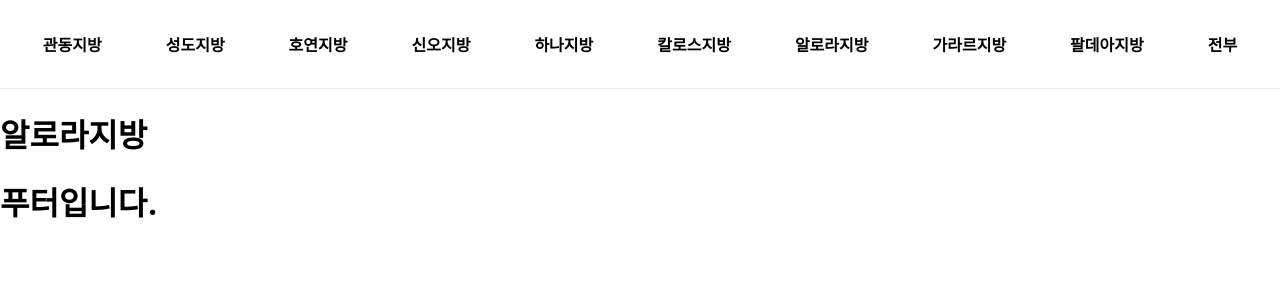
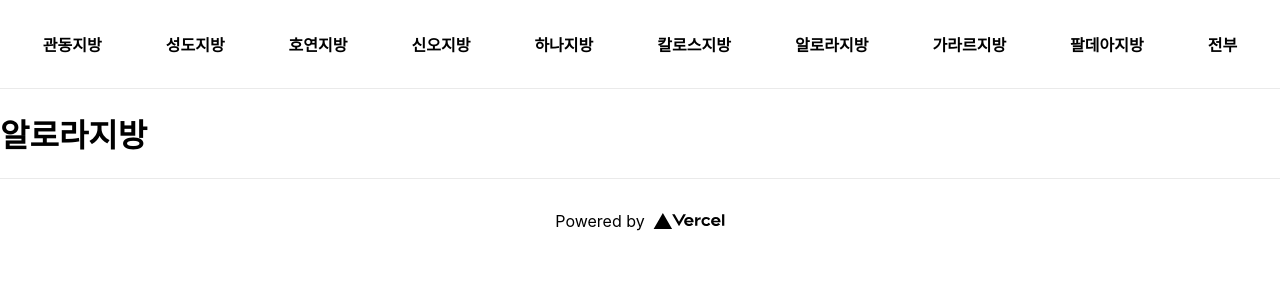
Before and after one commit to BoYeonJang/can-you-say-all-the-pokemon, a Next.js app: page /alola in a window 1280 px wide. Shown: the top 300 px of the page. Built offline with nearby package versions, Linux system fonts and the light colour scheme.

Commit message:
footer 제작

```diff
--- a/components/footer.tsx
+++ b/components/footer.tsx
@@ -1,7 +1,21 @@
+import Image from "next/image";
+import styles from "../styles/Home.module.css";
+
 export default function Footer() {
   return (
     <div>
-      <h1>푸터입니다.</h1>
+      <footer className={styles.footer}>
+        <a
+          href="https://vercel.com?utm_source=create-next-app&utm_medium=default-template&utm_campaign=create-next-app"
+          target="_blank"
+          rel="noopener noreferrer"
+        >
+          Powered by{" "}
+          <span className={styles.logo}>
+            <Image src="/vercel.svg" alt="Vercel Logo" width={72} height={16} />
+          </span>
+        </a>
+      </footer>
     </div>
   );
 }
```
